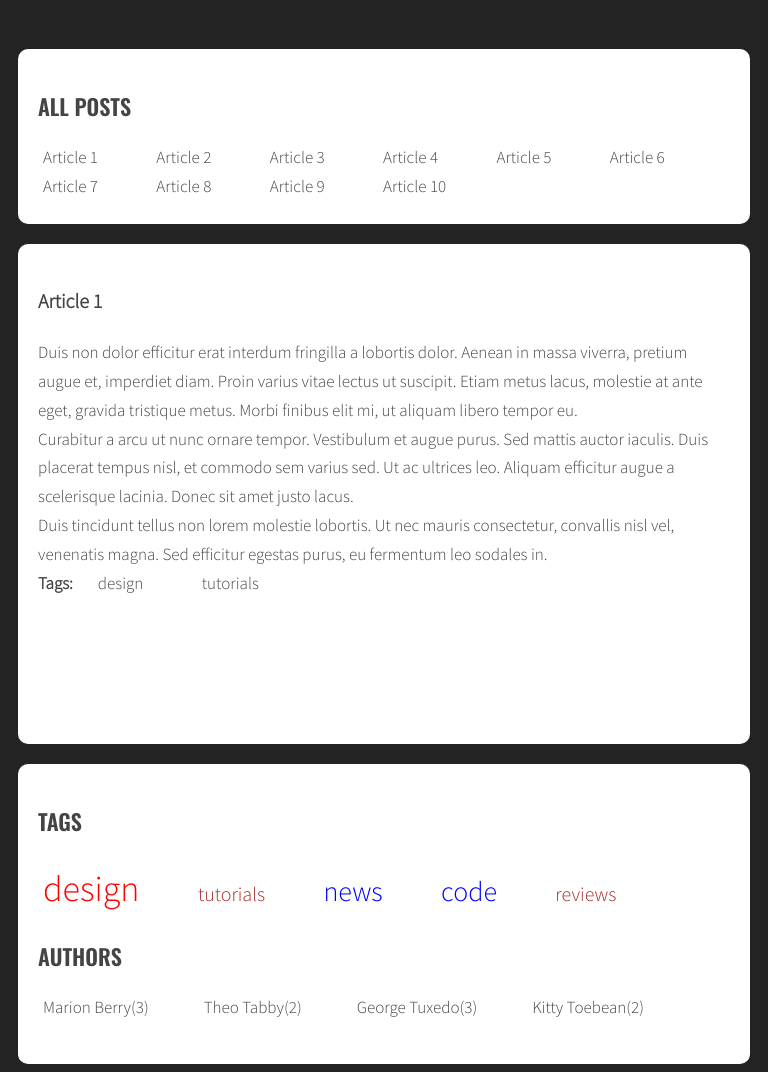
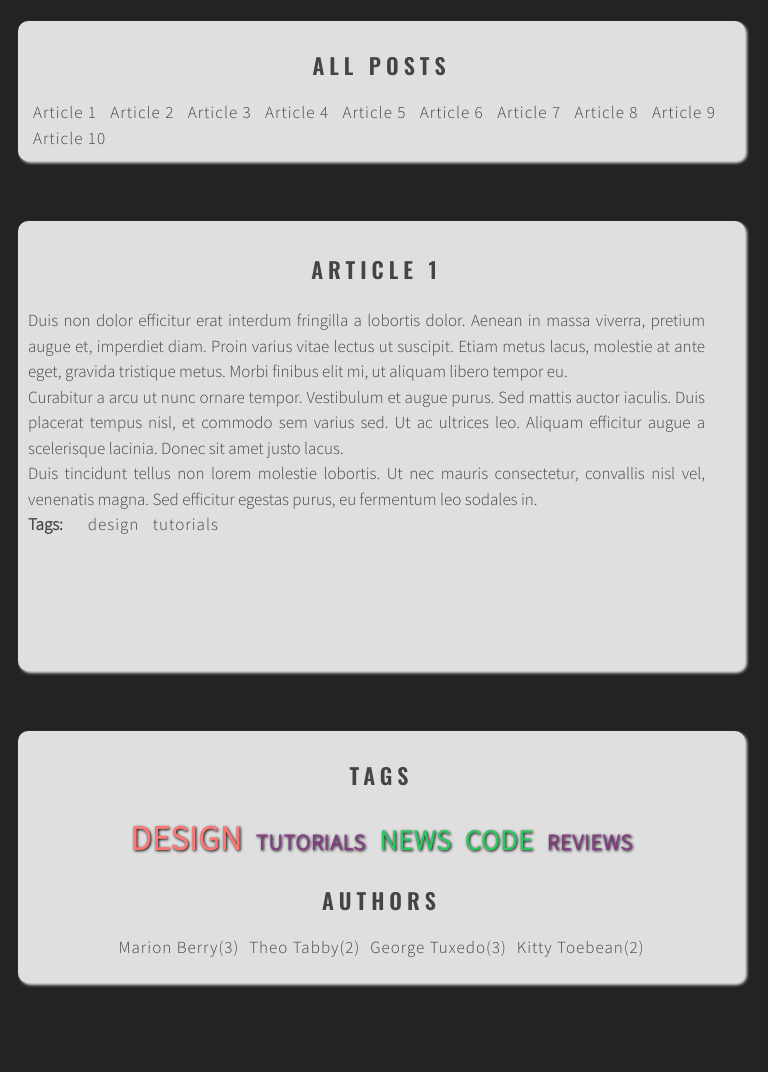
Before and after one commit to michal1986-web/javascript-blog, a website: page index.html in a window 768 px wide. Shown: the part 214-1286 px from the top of the page. After the commit the page ends 1255 px from the top, so only its background shows below. Drawn offline with nearby package versions, Linux system fonts and the light colour scheme.

Commit message:
Add correct Css

```diff
--- a/js/script.js
+++ b/js/script.js
@@ -15,7 +15,6 @@ const opt = {
   TitleListSelector: '.titles',
   ArticleTagsSelector: '.post-tags .list',
   ArticleAuthorSelector: '.post-author',
-  //TagsListSelector: '.tags.list',
   CloudClassCount: 5,
   CloudClassPrefix: 'tag-size-',
 };
@@ -23,19 +22,21 @@ const opt = {
 /* Function Click Handler */
 function titleClickHandler(event){
   event.preventDefault();
+
   const clickedElement = this;
   const activeLinks = document.querySelectorAll('.titles a.active');
 
   for(let activeLink of activeLinks){
     activeLink.classList.remove('active');
   }
+
   clickedElement.classList.add('active');
-
   const activeArticles = document.querySelectorAll('article.active');
 
   for(let activeArticle of activeArticles){
     activeArticle.classList.remove('active');
   }
+
   const articleSelector = clickedElement.getAttribute('href');
   const targetArticle = document.querySelector(articleSelector);
   targetArticle.classList.add('active');
@@ -47,24 +48,21 @@ function generateTitleLinks(customSelector = ''){
   const titleList = document.querySelector(opt.TitleListSelector);
   titleList.innerHTML = '';
   const articles = document.querySelectorAll(opt.ArticleSelector + customSelector);
-
   let html = '';
 
   for(let article of articles) {
-
     const articleId = article.getAttribute('id');
     const articleTitle = article.querySelector(opt.TitleSelector).innerHTML;
-    //Handlebars1 const linkHTML = '<li><a href="#' + articleId + '"><span>' + articleTitle + '</span></a></li>';
     const linkHTMLData = {id: articleId, title: articleTitle};
     const linkHTML = templates.articleLink(linkHTMLData);
 
     titleList.insertAdjacentHTML('beforeend', linkHTML);
-
     html = html + linkHTML;
   }
+
   titleList.innerHTML = html;
+  const links = document.querySelectorAll('.titles a');
 
-  const links = document.querySelectorAll('.titles a');
   for(let link of links){
     link.addEventListener('click', titleClickHandler);
   }
@@ -113,8 +111,6 @@ function generateTags(){
     const articleTagsArray = articleTags.split(' ');
 
     for(let tag of articleTagsArray) {
-
-      //Handlebars2 const linkHTML = '<li><a href="#tag-' + tag + '">' + tag + '</a></li>';
       const linkHTMLData = {id: tag, title: tag};
       const linkHTML = templates.tagLink(linkHTMLData);
 
@@ -132,30 +128,24 @@ function generateTags(){
   }
   const tagList = document.querySelector('.tags');
   const tagsParams = calculateTagsParams(allTags);
-
-  //Handlebars4 let allTagsHTML = '';
   const allTagsData = {tags: []};
 
   for(let tag in allTags){
-    //allTagsHTML += '<li><a class="' + calculateTagClass(allTags[tag], tagsParams) + '" href="#tag-' + tag + '">' + tag + '</a></li>';
-
     allTagsData.tags.push({
       tag: tag,
       count: allTags[tag],
       className: calculateTagClass(allTags[tag], tagsParams)
     });
   }
-  //Handlebars4 tagList.innerHTML = allTagsHTML;
   tagList.innerHTML = templates.tagCloudLink(allTagsData);
-  //console.log(allTagsData);
 }
 generateTags();
 
 /* Function tagClickHandler */
 function tagClickHandler(event){
   event.preventDefault();
+
   const clickedElement = this;
-
   const href = clickedElement.getAttribute('href');
   const tag = href.replace('#tag-', '');
   const activeLinks = document.querySelectorAll('a.active[href^="#tag-"]');
@@ -191,7 +181,6 @@ function generateAuthors(){
   for(let article of articles) {
     const titleList = article.querySelector(opt.ArticleAuthorSelector);
     titleList.innerHTML = '';
-
     let html = '';
 
     const authorName = article.getAttribute('data-author');
@@ -210,6 +199,7 @@ function generateAuthors(){
     titleList.innerHTML = html;
     titleList.innerHTML = templates.authorCloudLink(allAuthorsData);
   }
+
   for(let author in allAuthors){
     document.querySelector('.list.authors').innerHTML +=
     '<li><a href="#author-' + author + '"><span>' + author + '(' + allAuthors[author] + ')' + '</span>  </a></li>';
@@ -227,8 +217,8 @@ generateAuthors();
 /* Function generateAuthors  */
 function authorClickHandler(event){
   event.preventDefault();
+
   const clickedElement = this;
-
   const href = clickedElement.getAttribute('href');
   const author = href.replace('#author-', '');
   const activeLinks = document.querySelectorAll('a.active[href^="#author-"]');
@@ -247,6 +237,7 @@ function authorClickHandler(event){
 
 function addClickListenersToAuthors(){
   const links = document.querySelectorAll('.authors a');
+
   for(let link of links){
     link.addEventListener('click', authorClickHandler);
   }
--- a/sass/style.scss
+++ b/sass/style.scss
@@ -2,14 +2,16 @@
 
 /* Variables */
 
-$color-light: #fff;
+$color-light: #dfdfdf;
 $color-dark: #444;
 $color-background: #232323;
-$color-green: #177737;
+$color-main: #1b9cfc;
 
 $font-logo: 'Sacramento', cursive;
 $font-header: 'Oswald', sans-serif;
 $font-text: 'Source Sans Pro', sans-serif;
+
+$transform: all .6s;
 
 /* Global */
 
@@ -36,6 +38,9 @@ body {
   text-transform: uppercase;
   font-family: $font-header;
   font-weight: 600;
+  letter-spacing: 5px;
+  color: $color-dark;
+  text-align: center;
 
   span {
     text-transform: none;
@@ -47,6 +52,7 @@ body {
 a {
   text-decoration: none;
   color: $color-dark;
+  transition: $transform;
 }
 
 /* Layout */
@@ -62,15 +68,17 @@ a {
 
 .posts {
   flex: 2 0 0;
+  min-height: 650px;
 }
 
 .sidebar, .posts {
   background: $color-light;
-  margin-right: 10px;
+  margin-right: 15px;
   padding: 40px;
   border-radius: 10px;
   position: relative;
-  min-height: 700px;
+  box-shadow: 2px 2px 3px $color-light;
+  margin-bottom: 50px;
 }
 
 /* Logo */
@@ -78,10 +86,10 @@ a {
 .logo {
   font-family: $font-logo;
   font-weight: 400;
-  font-size: 104px;
+  font-size: 96px;
   line-height: 1;
   text-align: center;
-  color: $color-green;
+  color: $color-main;
 }
 
 /* Lists */
@@ -92,32 +100,25 @@ a {
   padding: 0;
 
   li {
-    padding-left: 5px;
+    padding: 0 5px;
+    letter-spacing: 1px;
 
     &:hover {
       transform: scale(1.2);
       display: inline-block;
-      border-bottom: 2px solid $color-green;
     }
   }
 
   .active {
     font-weight: bold;
-    margin-left: 20px;
+    margin-left: 50px;
+    transition: $transform;
   }
 }
 
 .list-horizontal {
   li {
     display: inline-block;
-  }
-}
-
-/* Authors */
-
-.authors {
-  li {
-    margin-bottom: 12px;
   }
 }
 
@@ -137,8 +138,18 @@ a {
   &.active {
     opacity: 1;
     z-index: 1;
-    transition: all .8s;
+    transition: all .9s;
   }
+}
+
+.post-title {
+  font-size: 22px;
+  text-transform: uppercase;
+  font-family: $font-header;
+  font-weight: 600;
+  letter-spacing: 5px;
+  color: $color-dark;
+  text-align: center;
 }
 
 .post-author {
@@ -149,27 +160,50 @@ a {
   display: flex;
 }
 
+/* Tags */
+
 .tags {
+  padding: 2px;
+  text-align: right;
+
   li {
     display: inline-block;
   }
 }
 
-/* Tags */
-
 .tag-size-1 {
-  font-size: 20px;
-  color: brown;
+  font-size: 22px;
+  color: #853a85;
+  font-weight: bold;
+  text-transform: uppercase;
+  text-shadow: 1px 1px 3px black;
 }
 
 .tag-size-3 {
   font-size: 28px;
-  color: blue;
+  color: #2cc960;
+  font-weight: bold;
+  text-transform: uppercase;
+  text-shadow: 1px 1px 3px black;
 }
 
 .tag-size-5 {
-  font-size: 36px;
-  color: red;
+  font-size: 34px;
+  color: #ff7675;
+  font-weight: bold;
+  text-transform: uppercase;
+  text-shadow: 1px 1px 3px black;
+  text-align: right;
+}
+
+/* Authors */
+
+.authors {
+  text-align: right;
+
+  li {
+    margin-bottom: 12px;
+  }
 }
 
 /* Media */
@@ -177,7 +211,7 @@ a {
 @media (max-width: 767px) {
   body {
     font-size: 17px;
-    line-height: 1.3;
+    line-height: 1.5;
   }
 
   .wrapper {
@@ -185,54 +219,55 @@ a {
   }
 
   .sidebar, .posts {
-    padding: 20px;
-    min-height: 900px;
-    margin-top: 20px;
+    padding: 10px;
+    margin-top: 10px;
   }
 
-  .sidebar {
-    min-height: 450px;
+  .posts {
+    text-align: justify;
+    min-height: 800px;
+  }
+
+  .tags, .authors {
+    text-align: center;
   }
 }
 
 @media (min-width: 768px) and (max-width: 991px) {
   body {
     font-size: 17px;
-    line-height: 1.7;
+    line-height: 1.5;
   }
 
   .wrapper {
     flex-direction: column;
   }
 
-  .posts, .sidebar {
-    padding: 20px;
-    min-height: 500px;
-    margin-top: 20px;
+  .sidebar, .posts {
+    padding: 10px;
+    margin-top: 10px;
   }
 
-  .sidebar {
-    min-height: 300px;
-
-    &:first-child {
-      min-height: 175px;
-    }
+  .posts {
+    text-align: justify;
+    min-height: 450px;
   }
 
   .list {
     li {
       display: inline-block;
-      margin-right: 50px;
+    }
 
-      &:hover {
-        border: none;
-      }
-
-      .active {
-        font-weight: bold;
-        margin-left: 0;
-        border-bottom: 2px solid $color-green;
-      }
+    .active {
+      font-weight: bold;
+      background: $color-main;
+      margin-left: 0;
+      padding: 1px 2px;
+      border-radius: 10px;
     }
   }
+
+  .tags, .authors {
+    text-align: center;
+  }
 }
```
Also changed, not shown: css/style.css, 1 other file.
